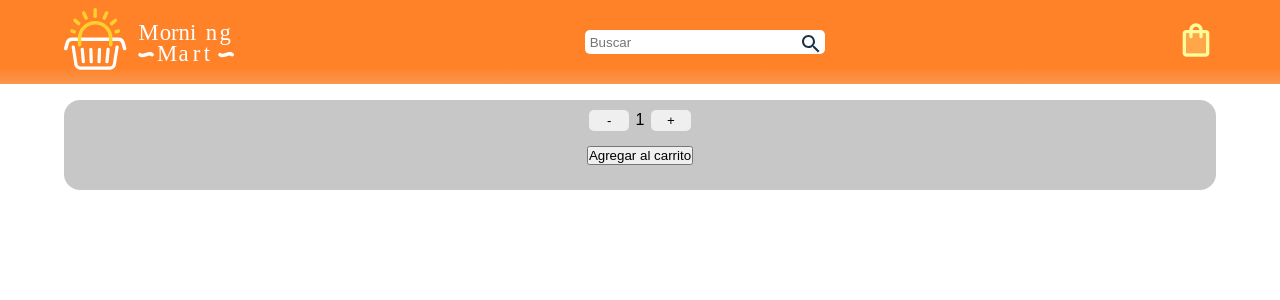
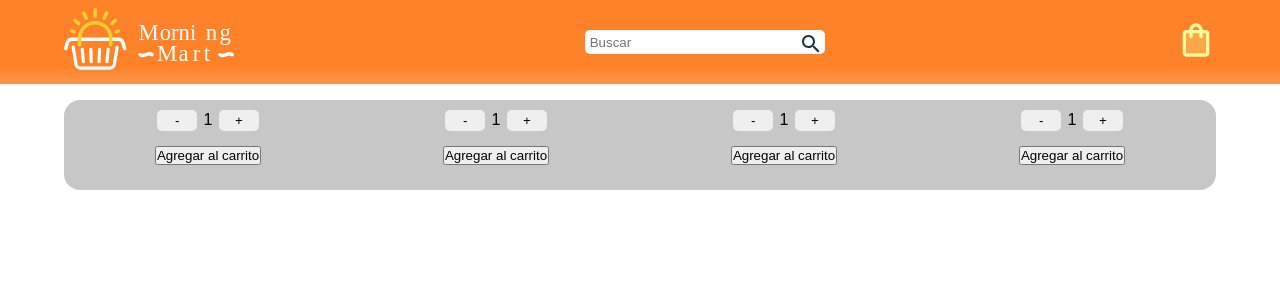
Before and after one commit to JoaPaloBael/reactapp-coderhouse, a React (Create React App) app: page / in a window 1280 px wide. Shown: the top 300 px of the page. Built offline with nearby package versions, Linux system fonts and the light colour scheme.

Commit message:
Ahora también funciona el onAdd

```diff
--- a/src/components/ItemListContainer/ItemCount/ItemCount.jsx
+++ b/src/components/ItemListContainer/ItemCount/ItemCount.jsx
@@ -2,6 +2,7 @@ import React, { useState, useEffect } from 'react';
 
 export default function ItemCount ({initial, stock, onAdd}) {
     const [count, setCount] = useState(parseInt(initial));
+
 
     const increase = () => {
         if(count < stock) {
@@ -29,7 +30,7 @@ export default function ItemCount ({initial, stock, onAdd}) {
                 <span>{count}</span>
                 <button className='btnCount' onClick={increase}>+</button>
             </div>
-            <button className='btnCarrito' disabled={stock<=0} onClick={() => onAdd(count)} >Agregar al carrito</button>
+            <button className='btnCarrito' onClick={() => onAdd(count)} >Agregar al carrito</button>
         </div>
     )
 }
--- a/src/components/ItemListContainer/ItemListContainer.jsx
+++ b/src/components/ItemListContainer/ItemListContainer.jsx
@@ -2,13 +2,15 @@ import React from 'react';
 import ItemCount from './ItemCount/ItemCount';
 
 export default function ItemListContainer() {
-  const onAdd = (quantity) => {
-    console.log(`compraste ${quantity} unidades`);
+  const onAdd = (count) => {
+    console.log(`compraste ${count} unidades`);
   }
-
   return (
     <div className='ItemListContainer'>
-      <ItemCount onClick={onAdd} initial={1} stock={10}/>
+      <ItemCount onAdd={onAdd} initial={1} stock={10}/>
+      <ItemCount onAdd={onAdd} initial={1} stock={8}/>
+      <ItemCount onAdd={onAdd} initial={1} stock={25}/>
+      <ItemCount onAdd={onAdd} initial={1} stock={13}/>
     </div>
   )
 }
```
